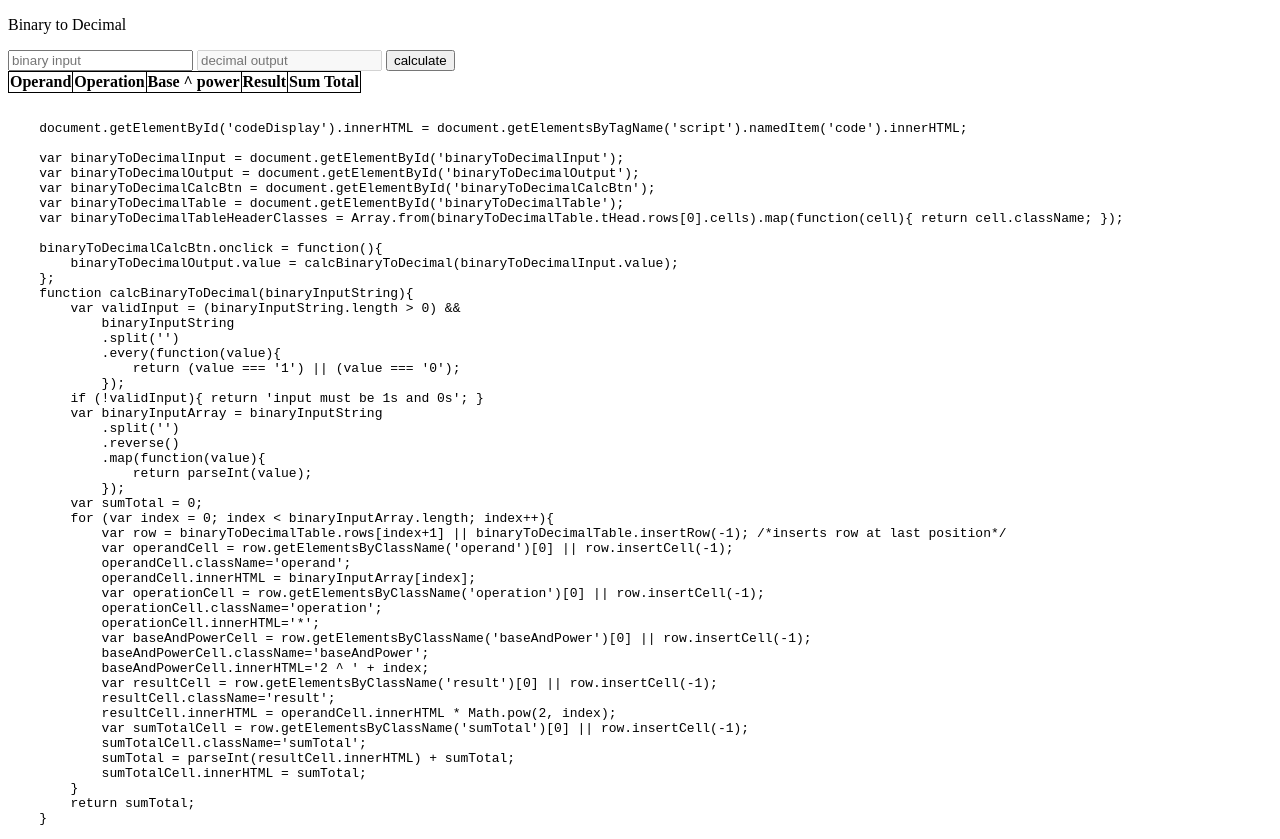
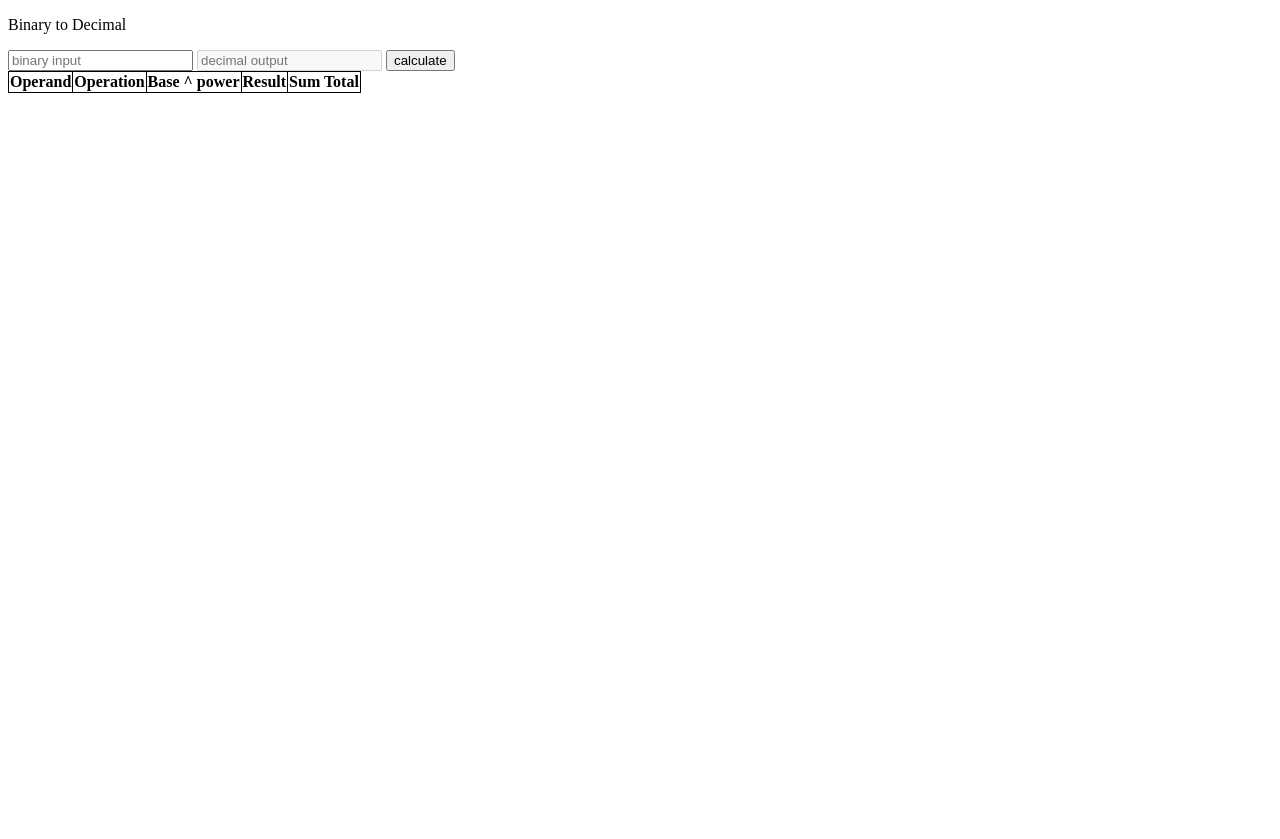
Before and after one commit to rjfreund/basecalculator, a plain HTML site: page index.html in a window 1280 px wide. After the commit the page ends 800 px from the top, so only its background shows below. Drawn offline with Linux system fonts and the light colour scheme.

Commit message:
removed code display for now

```diff
--- a/index.html
+++ b/index.html
@@ -33,7 +33,7 @@
     </div>
 </body>
 <script id='code'>
-    document.getElementById('codeDisplay').innerHTML = document.getElementsByTagName('script').namedItem('code').innerHTML;
+    //document.getElementById('codeDisplay').innerHTML = document.getElementsByTagName('script').namedItem('code').innerHTML;
 
     var binaryToDecimalInput = document.getElementById('binaryToDecimalInput');
     var binaryToDecimalOutput = document.getElementById('binaryToDecimalOutput');
```
